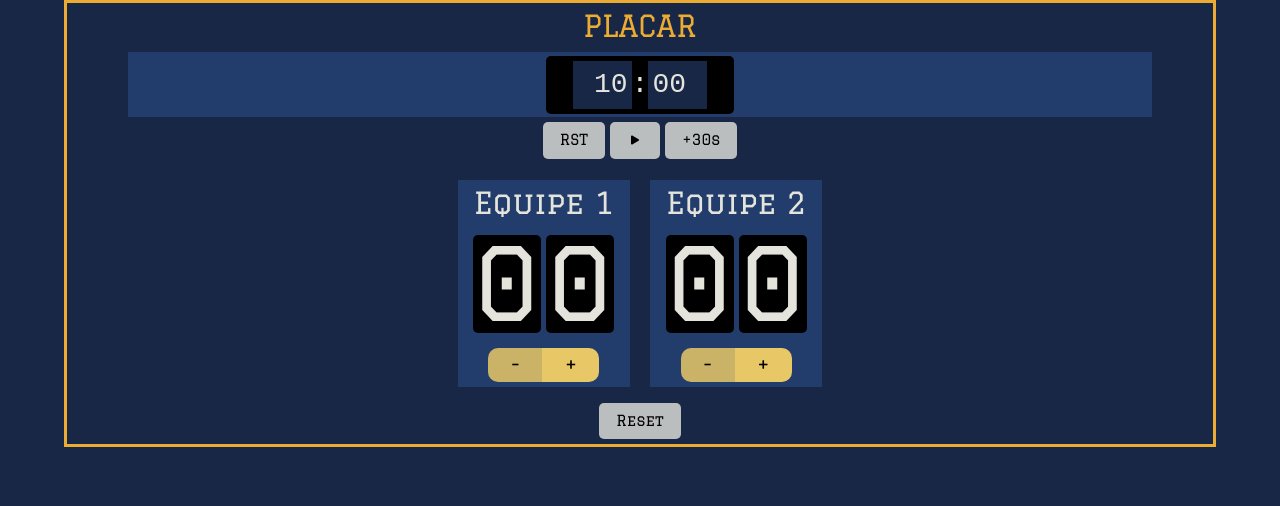
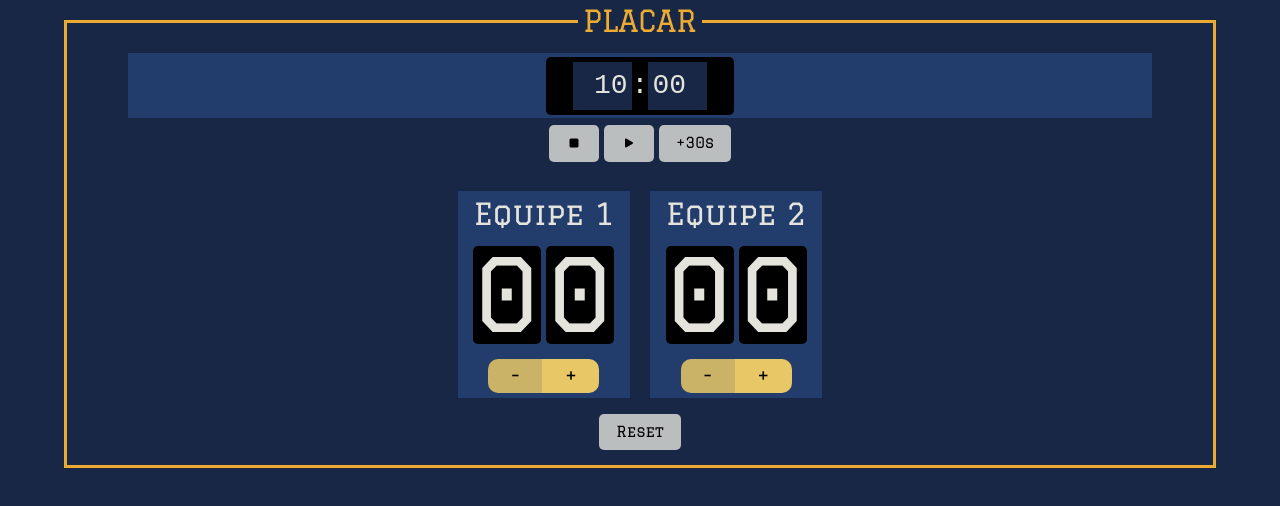
Before and after one commit to Henriicoo/scoreboard, a plain HTML site: page index.html in a window 1280 px wide. Drawn offline with nearby package versions, Linux system fonts and the light colour scheme; a web font is replaced by a local one.

Commit message:
formatação do css

```diff
--- a/css/style.css
+++ b/css/style.css
@@ -127,7 +127,7 @@ button:hover {
     justify-content: center;
     align-items: center;
     flex-direction: column;
-    padding: 5px;
+    padding: 50px 50px 5px;
 }
 
 input {
--- a/index.html
+++ b/index.html
@@ -1,5 +1,5 @@
 <!DOCTYPE html>
-<html lang="en">
+<html lang="pt-BR">
 <head>
     <meta charset="UTF-8">
     <title>Placar Online</title>
@@ -10,15 +10,19 @@
     <link href="https://fonts.cdnfonts.com/css/digital-numbers" rel="stylesheet">
 </head>
 <body>
-<div class="page-border">
-<h1>Placar</h1>
-<div class="borda clock-border">
+<div class="page-border" style="position: absolute; top: 20px">
+<h1 style="position: absolute; top: -25px; background-color: #192747; padding: 5px">Placar</h1>
+<div style="bottom: 20px; position: relative;" class="borda clock-border">
     <div class="clock clock-time">
         <label for="minutesInput"></label><input class="l" type="number"  pattern="[0-9]*" inputmode="numeric" id="minutesInput" min="0" max="60" value="10">:<label for="secondsInput"></label><input class="r" type="number"  pattern="[0-9]*" inputmode="numeric" id="secondsInput" min="0" max="59" value="00">
     </div>
 </div>
-<div class="clock-buttons">
-    <button id="reset">RST</button>
+<div style="bottom: 18px; position: relative;" class="clock-buttons">
+    <button id="reset">
+        <svg xmlns="http://www.w3.org/2000/svg" width="16" height="16" fill="currentColor" class="bi bi-stop-fill" viewBox="0 0 16 16">
+            <path d="M5 3.5h6A1.5 1.5 0 0 1 12.5 5v6a1.5 1.5 0 0 1-1.5 1.5H5A1.5 1.5 0 0 1 3.5 11V5A1.5 1.5 0 0 1 5 3.5z"/>
+        </svg>
+    </button>
     <button id="start">
         <svg xmlns="http://www.w3.org/2000/svg" width="16" height="16" fill="currentColor" class="bi bi-play-fill" viewBox="0 0 16 16">
             <path d="m11.596 8.697-6.363 3.692c-.54.313-1.233-.066-1.233-.697V4.308c0-.63.692-1.01 1.233-.696l6.363 3.692a.802.802 0 0 1 0 1.393z"/>
@@ -27,7 +31,7 @@
     <button id="add">+30s</button>
 </div>
 
-<div class="placares">
+<div style="bottom: 10px; position: relative;" class="placares">
     <div class="borda">
         <span>Equipe 1</span>
         <div class="bg-placar">
@@ -53,7 +57,7 @@
         </div>
     </div>
 </div>
-<button id="resetAll">Reset</button>
+<button style="bottom: 10px; position: relative;" id="resetAll">Reset</button>
 </div>
 
 <audio id="xyz" src="timer.mp3" preload="auto"></audio>
```
